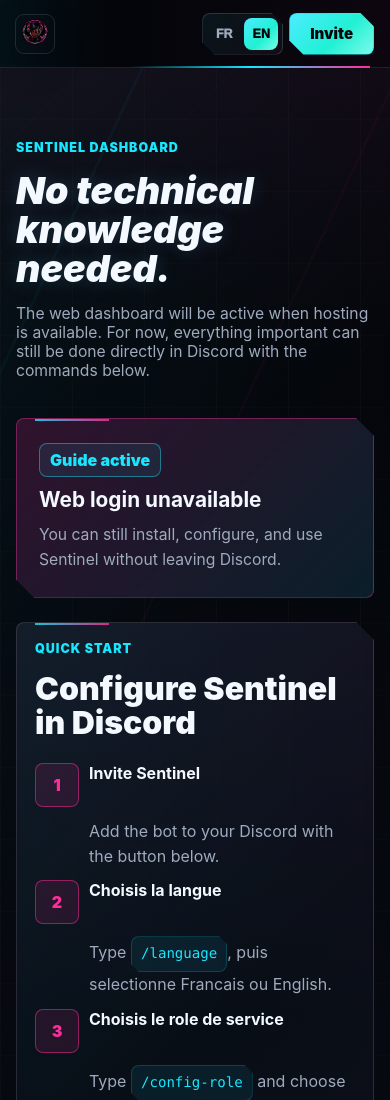
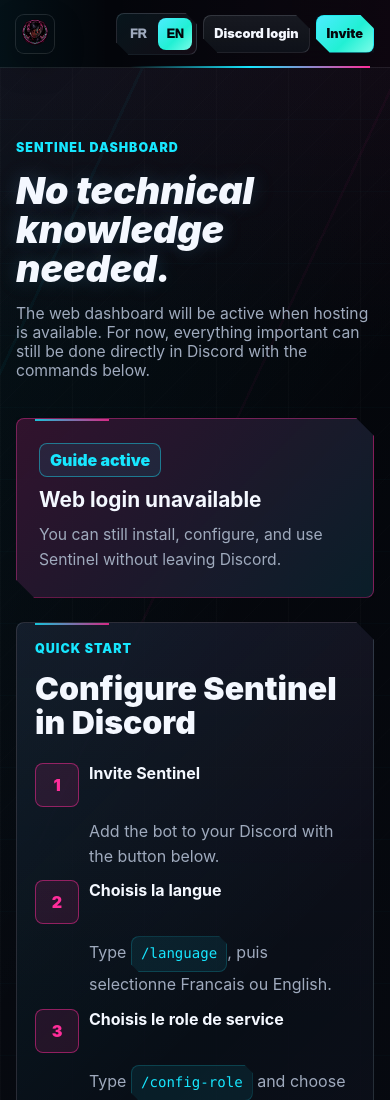
Before and after one commit to phileaszer/bot-service-discord, a website: page site/dashboard.html in a window 390 px wide. Shown: the top 1100 px of the page. Drawn offline with Linux system fonts and the light colour scheme.

Commit message:
Add Discord login button to all site pages

```diff
--- a/site/dashboard.html
+++ b/site/dashboard.html
@@ -23,7 +23,7 @@
     </nav>
     <div class="header-actions">
       <button class="button button-small button-ghost" type="button" data-logout hidden>Deconnexion</button>
-      <a class="button button-small" href="/auth/login" data-login hidden>Connexion Discord</a>
+      <a class="button button-small button-ghost" href="https://bot-service-discord-production.up.railway.app/auth/login" data-login hidden>Connexion Discord</a>
       <a class="button button-small" href="https://discord.com/oauth2/authorize?client_id=1511426423376842922&permissions=1099780156422&integration_type=0&scope=bot+applications.commands" data-public-invite>Inviter</a>
     </div>
   </header>
--- a/site/dashboard.js
+++ b/site/dashboard.js
@@ -86,7 +86,7 @@ function showPublicDashboardGuide() {
   }
 
   if (login) {
-    login.hidden = true;
+    login.hidden = false;
   }
 
   if (logout) {
--- a/site/styles.css
+++ b/site/styles.css
@@ -148,6 +148,8 @@ img {
 
 .header-actions {
   gap: 10px;
+  flex-wrap: wrap;
+  justify-content: flex-end;
 }
 
 .language-switch {
@@ -841,7 +843,7 @@ code {
 }
 
 .not-found {
-  min-height: 100vh;
+  min-height: calc(100vh - 72px);
   display: grid;
   place-items: center;
   align-content: center;
@@ -1416,12 +1418,23 @@ code {
     gap: 6px;
   }
 
+  .header-actions .button {
+    width: auto;
+  }
+
   .button-small {
     min-width: 84px;
   }
 
   .language-switch {
     grid-template-columns: repeat(2, 34px);
+  }
+
+  .header-actions .button-small {
+    min-width: auto;
+    min-height: 38px;
+    padding: 0 10px;
+    font-size: 0.8rem;
   }
 
   .guild-panel.is-open {
```
Also changed, not shown: site/404.html (+11 -0 lines), site/commandes.html (+1 -0 lines), site/fonctionnalites.html (+1 -0 lines), site/index.html (+1 -0 lines), site/installation.html (+1 -0 lines), site/premium.html (+1 -0 lines), site/securite.html (+1 -0 lines).
